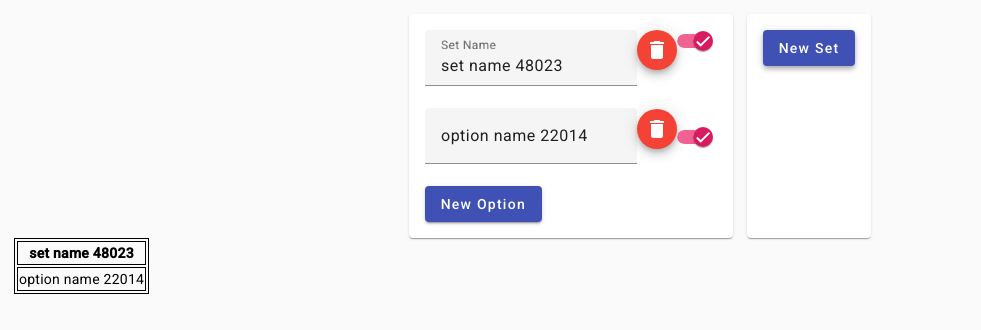
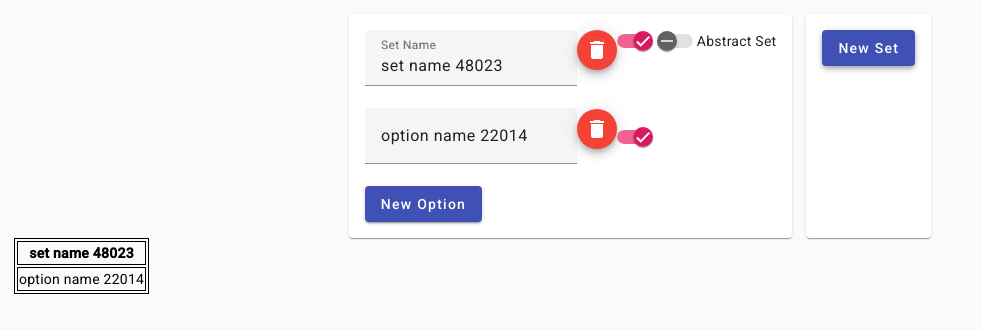
Before and after one commit to michael-dean-haynie/set-combos, an Angular app: page / in a window 1280 px wide. Both pictures are taken after a click on the button "New Set". Shown: the top 330 px of the page, without its empty margins (0-981 px from the left). Built offline with nearby package versions, Linux system fonts and the light colour scheme.

Commit message:
add abstract sets

```diff
--- a/src/app/components/option-set-form/option-set-form.component.html
+++ b/src/app/components/option-set-form/option-set-form.component.html
@@ -9,6 +9,9 @@
         <mat-icon>delete</mat-icon>
       </button>
       <mat-slide-toggle color="accent" formControlName="enabled"></mat-slide-toggle>
+      <div>
+        <mat-slide-toggle color="accent" formControlName="isAbstract">Abstract Set</mat-slide-toggle>
+      </div>
     </mat-card-header>
     <mat-card-content>
       <ng-container formArrayName="options">
--- a/src/app/components/option-set-form/option-set-form.component.ts
+++ b/src/app/components/option-set-form/option-set-form.component.ts
@@ -34,6 +34,7 @@ export class OptionSetFormComponent {
     return new FormGroup({
       name: new FormControl('set name ' + Math.random().toString().substr(2, 5)),
       enabled: new FormControl(true),
+      isAbstract: new FormControl(false),
       options: new FormArray([
         OptionFormComponent.createOptionFormGroup()
       ])
--- a/src/app/models/data.model.ts
+++ b/src/app/models/data.model.ts
@@ -5,6 +5,7 @@ export interface DataModel {
 export interface OptionSet {
   name: string,
   enabled: boolean,
+  isAbstract: boolean,
   options: Option[]
 }
 
--- a/src/app/services/combo.service.ts
+++ b/src/app/services/combo.service.ts
@@ -16,6 +16,7 @@ export class ComboService {
     combos.push({});
     for (const optionSet of dataModel.optionSets) {
       if (!optionSet.enabled) { continue; }
+      if (optionSet.isAbstract) { continue; }
       for (let i = combos.length - 1; i >= 0; i--) {
         const exCombo = combos[i];
         const newCombos = [] as Combo[];
--- a/src/app/services/data-model.service.ts
+++ b/src/app/services/data-model.service.ts
@@ -24,6 +24,7 @@ export class DataModelService {
     return {
       name: formValue.name,
       enabled: formValue.enabled,
+      isAbstract: formValue.isAbstract,
       options: formValue.options.map(this.createOption, this)
     };
   }
--- a/src/app/types/option-sets-form-types.ts
+++ b/src/app/types/option-sets-form-types.ts
@@ -3,6 +3,7 @@ import {FormArray, FormControl, FormGroup} from "@angular/forms";
 export type OptionSetFG = FormGroup<{
   name: FormControl<string|null>,
   enabled: FormControl<boolean|null>,
+  isAbstract: FormControl<boolean|null>,
   options: FormArray<OptionFG>
 }>;
 
```
